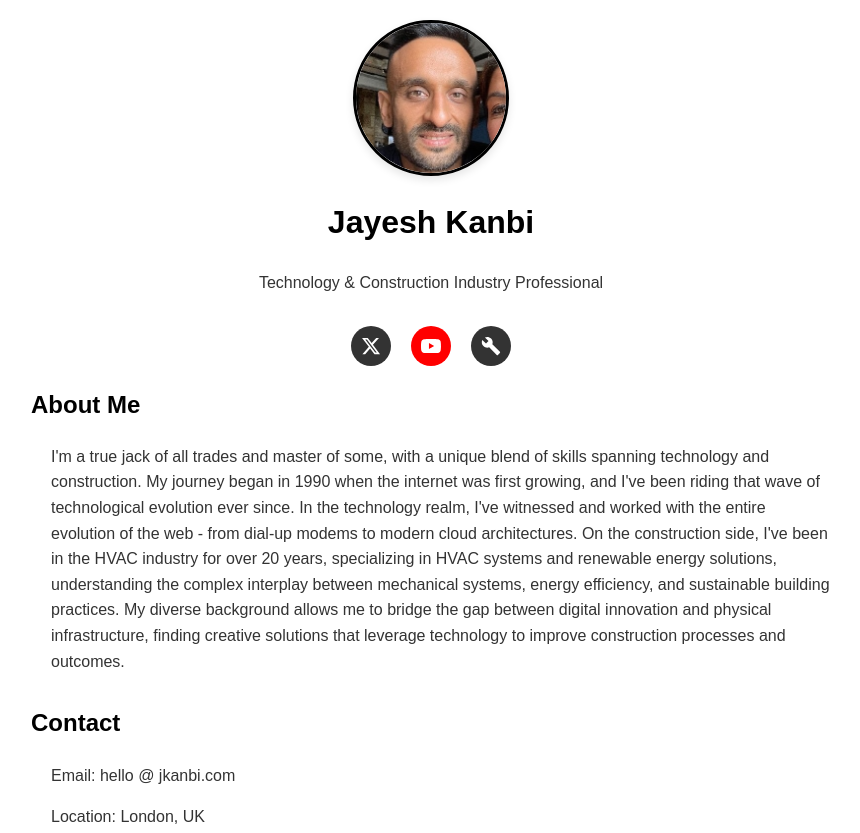
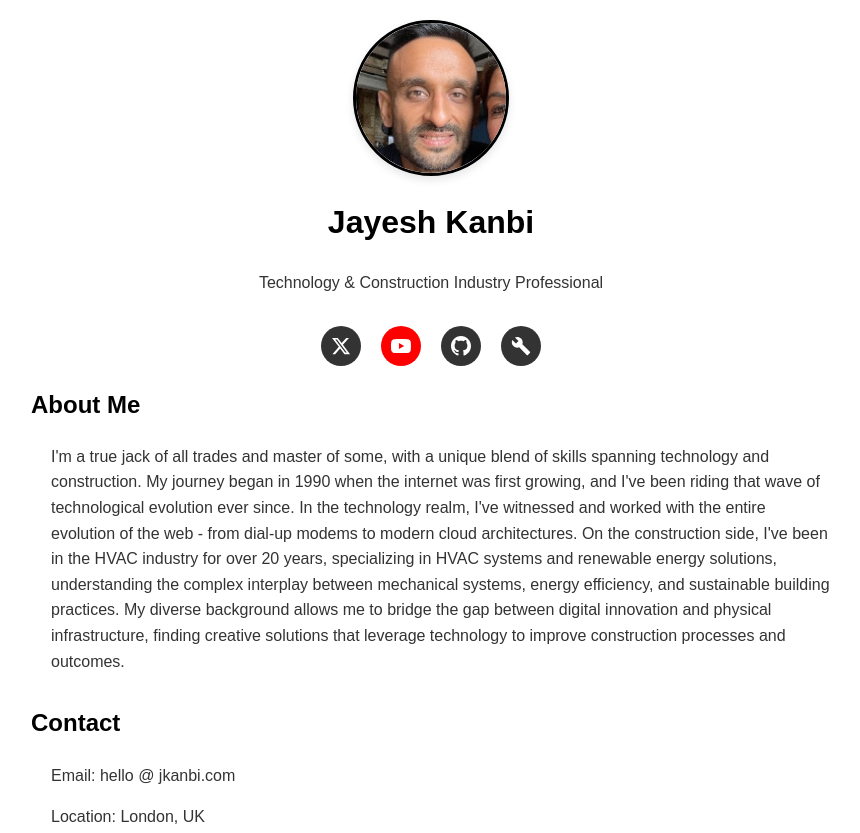
Before and after one commit to jkanbi/jkanbi.com, a plain HTML site: page index.html in a window 1280 px wide. Shown: the top 833 px of the page, without its empty margins (209-1069 px from the left). Drawn offline with Linux system fonts and the light colour scheme.

Commit message:
add github icon and link

```diff
--- a/index.html
+++ b/index.html
@@ -145,6 +145,11 @@
                     <path d="M23.498 6.186a3.016 3.016 0 0 0-2.122-2.136C19.505 3.545 12 3.545 12 3.545s-7.505 0-9.377.505A3.017 3.017 0 0 0 .502 6.186C0 8.07 0 12 0 12s0 3.93.502 5.814a3.016 3.016 0 0 0 2.122 2.136c1.871.505 9.376.505 9.376.505s7.505 0 9.377-.505a3.015 3.015 0 0 0 2.122-2.136C24 15.93 24 12 24 12s0-3.93-.502-5.814zM9.545 15.568V8.432L15.818 12l-6.273 3.568z"/>
                 </svg>
             </a>
+            <a href="https://github.com/jkanbi" target="_blank" rel="noopener noreferrer" class="social-link github-link" aria-label="View GitHub Profile">
+                <svg viewBox="0 0 24 24">
+                    <path d="M12 0c-6.626 0-12 5.373-12 12 0 5.302 3.438 9.8 8.207 11.387.599.111.793-.261.793-.577v-2.234c-3.338.726-4.033-1.416-4.033-1.416-.546-1.387-1.333-1.756-1.333-1.756-1.089-.745.083-.729.083-.729 1.205.084 1.839 1.237 1.839 1.237 1.07 1.834 2.807 1.304 3.492.997.107-.775.418-1.305.762-1.604-2.665-.305-5.467-1.334-5.467-5.931 0-1.311.469-2.381 1.236-3.221-.124-.303-.535-1.524.117-3.176 0 0 1.008-.322 3.301 1.23.957-.266 1.983-.399 3.003-.404 1.02.005 2.047.138 3.006.404 2.291-1.552 3.297-1.23 3.297-1.23.653 1.653.242 2.874.118 3.176.77.84 1.235 1.911 1.235 3.221 0 4.609-2.807 5.624-5.479 5.921.43.372.823 1.102.823 2.222v3.293c0 .319.192.694.801.576 4.765-1.589 8.199-6.086 8.199-11.386 0-6.627-5.373-12-12-12z"/>
+                </svg>
+            </a>
             <a href="https://webtools.jkanbi.com" target="_blank" rel="noopener noreferrer" class="social-link webtools-link" aria-label="Visit Web Tools">
                 <svg viewBox="0 0 24 24">
                     <path d="M22.7 19l-9.1-9.1c.9-2.3.4-5-1.5-6.9-2-2-5-2.4-7.4-1.3L9 6 6 9 1.6 4.7C.4 7.1.9 10.1 2.9 12.1c1.9 1.9 4.6 2.4 6.9 1.5l9.1 9.1c.4.4 1 .4 1.4 0l2.3-2.3c.5-.4.5-1.1.1-1.4z"/>
```
